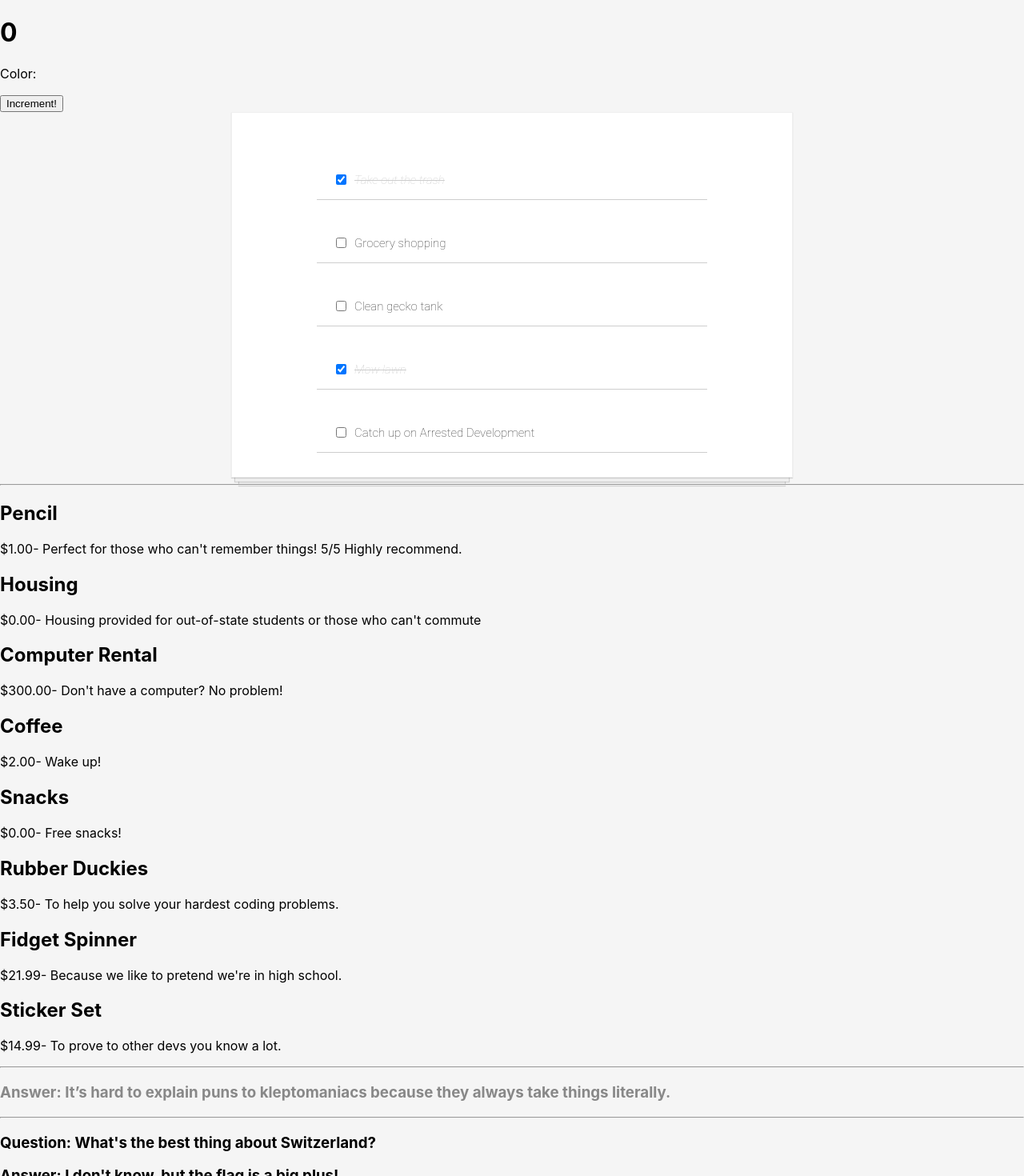
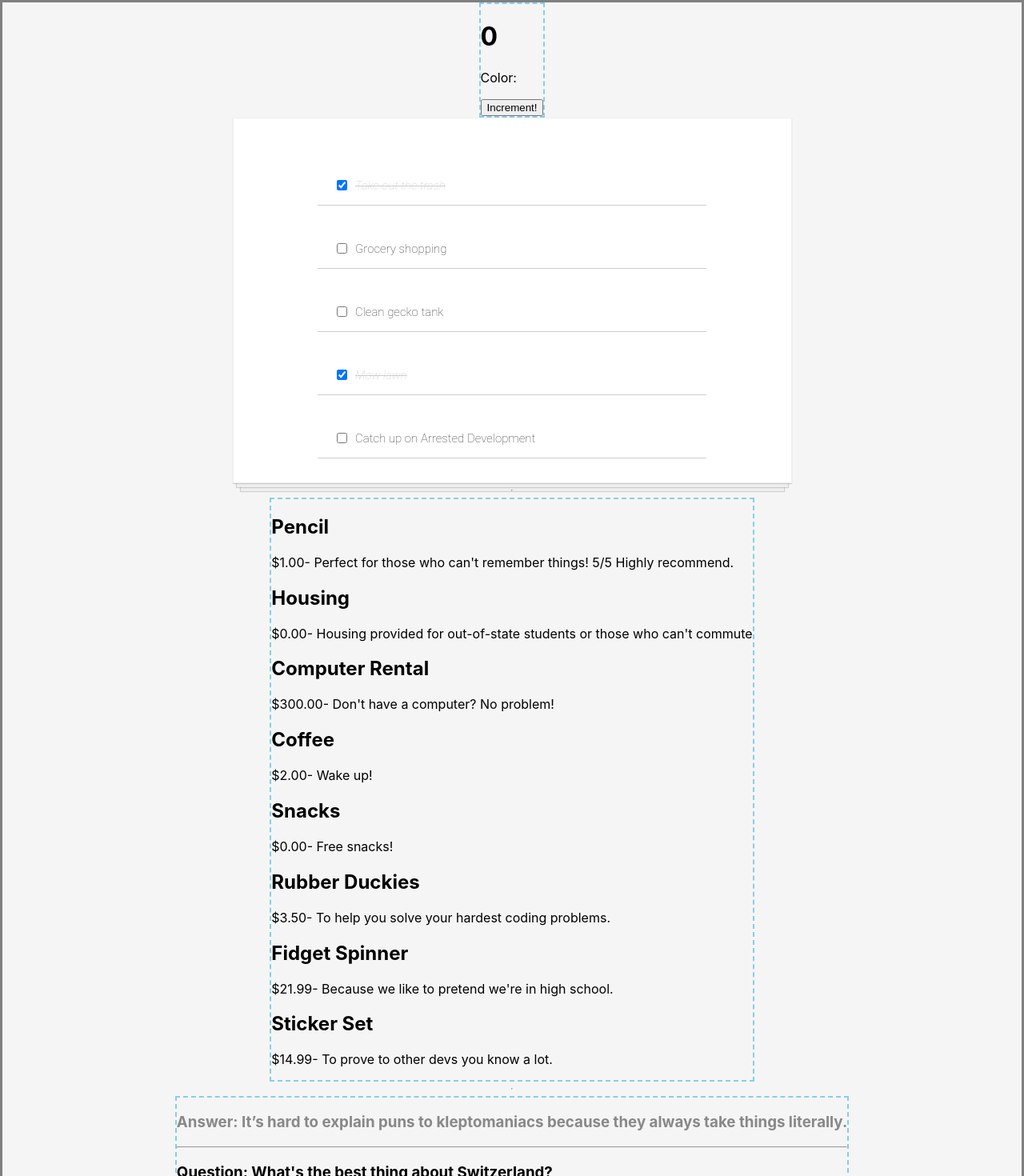
Before and after one commit to JK117/React-Todo, a React (Create React App) app: page / in a window 1280 px wide. Shown: the top 1470 px of the page at 80% size. Built offline with nearby package versions, Linux system fonts and the light colour scheme.

Commit message:
Add basic flexible css to seperate components.

```diff
--- a/src/App.css
+++ b/src/App.css
@@ -35,6 +35,22 @@
   to {
     transform: rotate(360deg);
   }
+}
+
+.flex-container {
+  /* display: inline-flex; */
+  display: flex;
+  flex-direction: column;
+  align-items: center;
+  margin: auto;
+  border: 3px solid grey;
+}
+
+.flex-item {
+  /* display: flex; */
+  align-self: center;
+  margin: auto;
+  border: 2px dashed skyblue;
 }
 
 .todo-list {
--- a/src/App.js
+++ b/src/App.js
@@ -94,23 +94,23 @@ class App extends Component {
             return (<Loading />)
         } else {
             return (
-                <div>
-                    <div className="increment">
+                <div className="flex-container">
+                    <div className="flex-item increment">
                         <h1 style={{color: this.state.color}}>{this.state.count}</h1>
                         <p>Color: {this.state.color}</p>
                         <button onClick={this.increment}>
                             Increment!
                         </button>
                     </div>
-                    <div className="todo-list">
+                    <div className="flex-item todo-list">
                         {todoComponents}
                     </div>
                     <hr />
-                    <div className="product-list">
+                    <div className="flex-item product-list">
                         {productComponents}
                     </div>
                     <hr/>
-                    <div className="joke-list">
+                    <div className="flex-item joke-list">
                         {jokesComponents}
                     </div>
                 </div>
```
